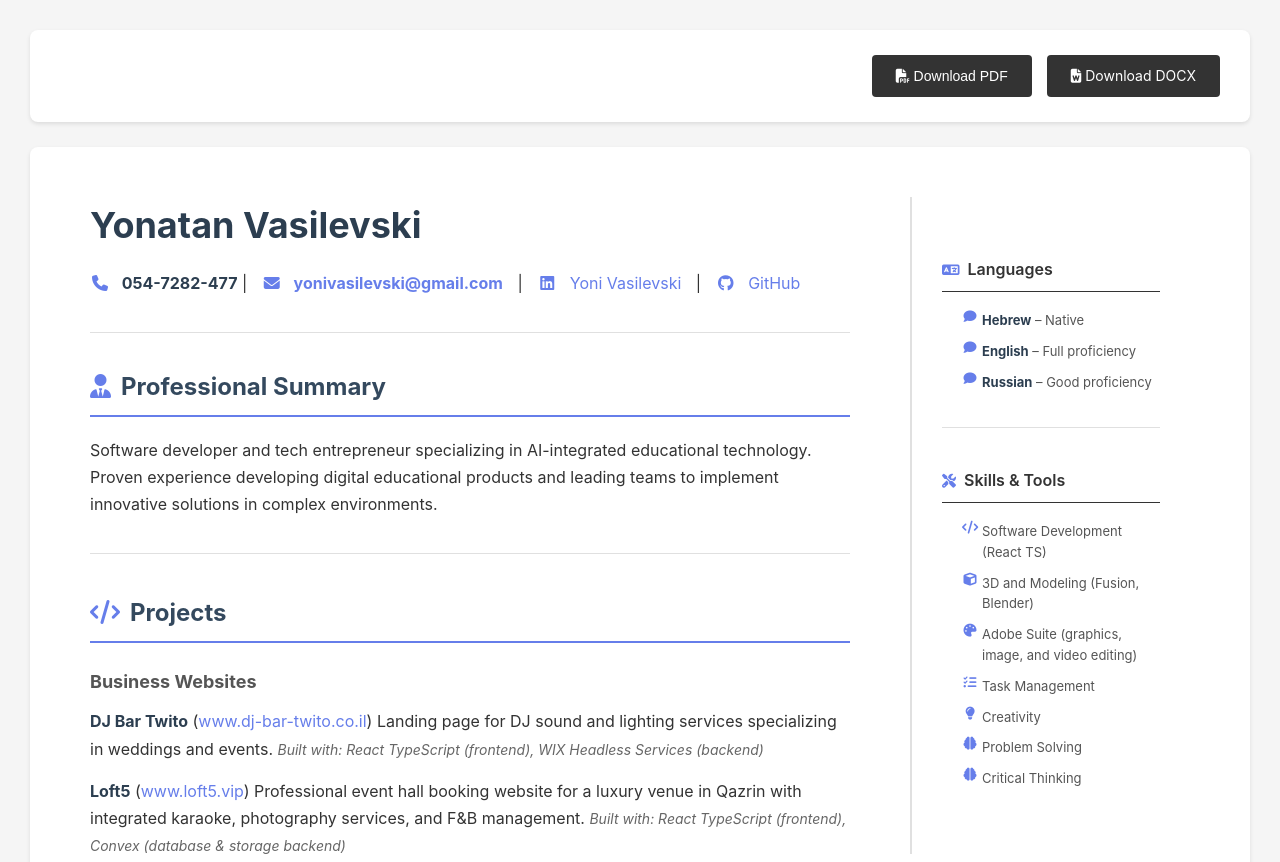
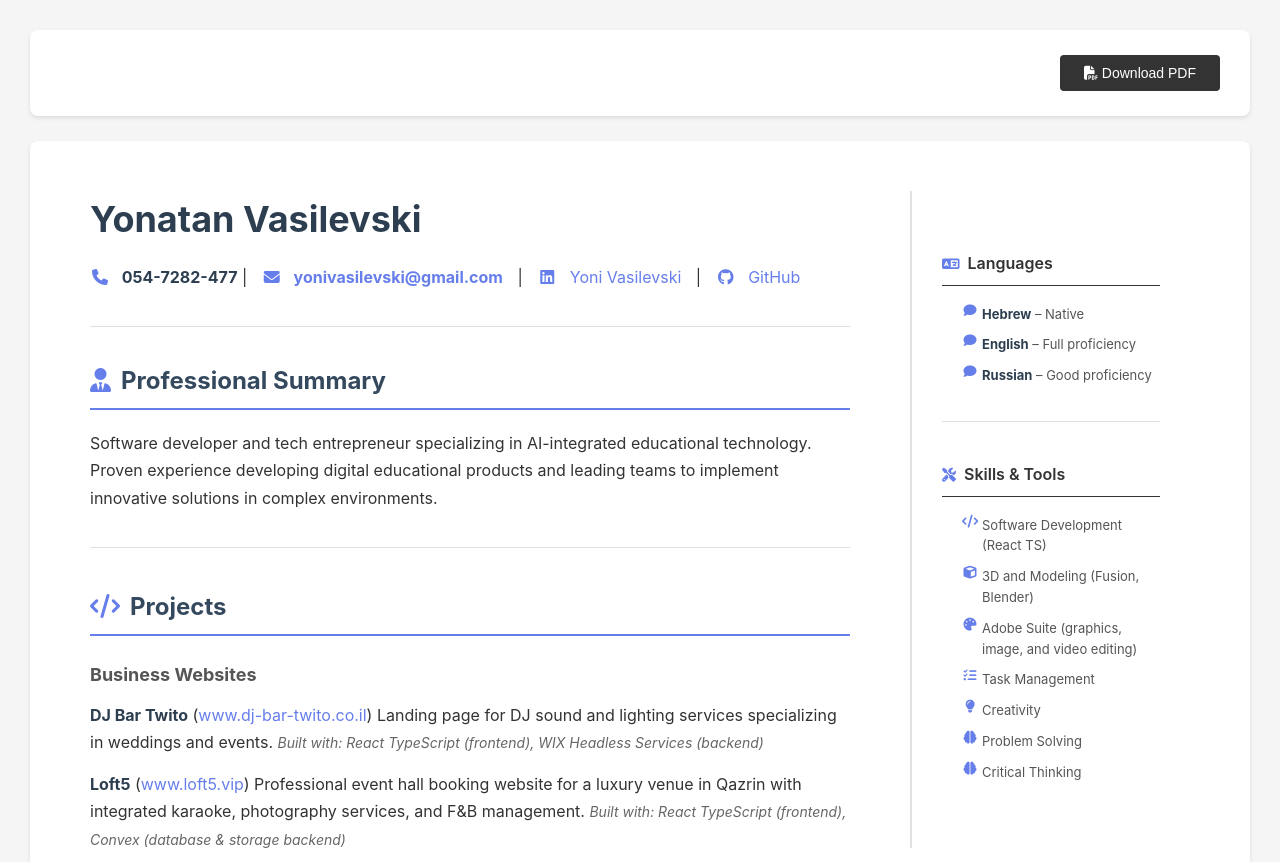
Before and after one commit to yoni-edrigo/CV, a plain HTML site: page cv.html in a window 1280 px wide. Shown: the top 862 px of the page. Drawn offline with nearby package versions, Linux system fonts and the light colour scheme.

Commit message:
Remove DOCX download link from CV

```diff
--- a/cv.html
+++ b/cv.html
@@ -598,7 +598,6 @@ Research focuses on designing unified teaching tools that reduce "technological
                     <div class="outer-wrapper">
                         <div class="download-section">
                             <button class="download-btn" onclick="window.print()"><i class="fas fa-file-pdf"></i> Download PDF</button>
-                            <a href="https://github.com/yoni-edrigo/CV/raw/main/en_cv_yoni_vasilevski_2026.docx" class="download-btn" download><i class="fas fa-file-word"></i> Download DOCX</a>
                         </div>
                         <div class="cv-wrapper">
                             <div class="container">
```
